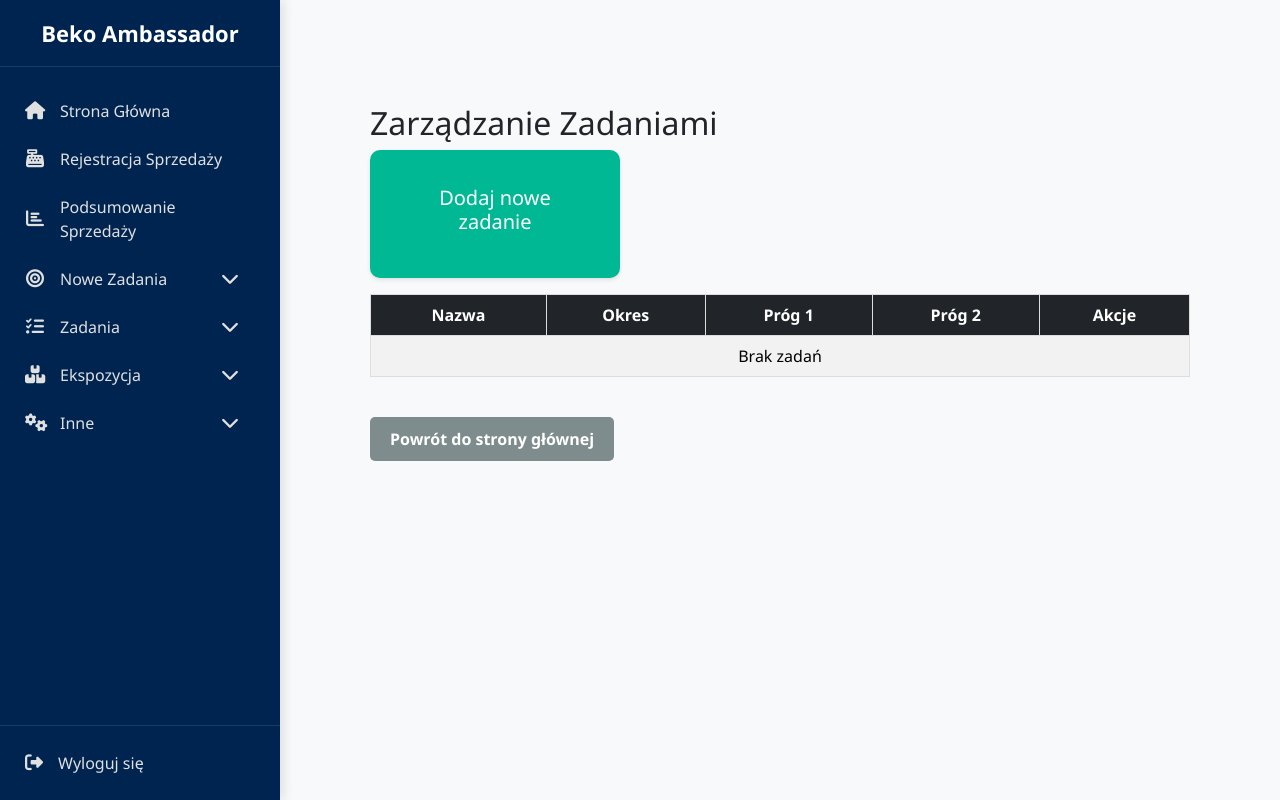
After one commit to Fizyriusz/beko-sales-app, a Django app: page /produkty/zadania/ in a window 1280 px wide. The commit adds this page. Run offline with Django 5.2, Linux system fonts and the light colour scheme; a user stored in the database is signed in; data that the repository does not hold is empty.

Commit message:
nowe zadania

```diff
--- a/produkty/templates/produkty/base.html
+++ b/produkty/templates/produkty/base.html
@@ -31,6 +31,13 @@
                 <li><a href="{% url 'produkty:home' %}"><i class="fas fa-home"></i> Strona Główna</a></li>
                 <li><a href="{% url 'produkty:sprzedaz' %}"><i class="fas fa-cash-register"></i> Rejestracja Sprzedaży</a></li>
                 <li><a href="{% url 'produkty:podsumowanie_sprzedazy' %}"><i class="fas fa-chart-bar"></i> Podsumowanie Sprzedaży</a></li>
+                <li class="has-submenu">
+                    <a href="#" class="submenu-toggle"><i class="fas fa-bullseye"></i> Nowe Zadania <i class="fas fa-chevron-down float-end"></i></a>
+                    <ul class="submenu">
+                        <li><a href="{% url 'produkty:lista_zadan' %}">Lista Zadań</a></li>
+                        <li><a href="{% url 'produkty:nowe_zadanie' %}">Dodaj Zadanie</a></li>
+                    </ul>
+                </li>
                 <li class="has-submenu">
                     <a href="#" class="submenu-toggle"><i class="fas fa-tasks"></i> Zadania <i class="fas fa-chevron-down float-end"></i></a>
                     <ul class="submenu">
--- /dev/null
+++ b/produkty/templates/produkty/zadania_management.html
@@ -0,0 +1,72 @@
+{% extends 'produkty/base.html' %}
+
+{% block title %}Zarządzanie Zadaniami{% endblock %}
+
+{% block content %}
+<div class="container mt-4">
+    <h2>Zarządzanie Zadaniami</h2>
+
+    <div class="mb-3">
+        <div class="card nav-card mb-3" style="max-width: 250px;">
+            <a href="{% url 'produkty:nowe_zadanie' %}" class="card-link text-white">
+                <div class="card-body text-center">
+                    <h5 class="card-title">Dodaj nowe zadanie</h5>
+                </div>
+            </a>
+        </div>
+    </div>
+
+    <div class="table-responsive">
+        <table class="table table-striped table-hover">
+            <thead class="table-dark">
+                <tr>
+                    <th>Nazwa</th>
+                    <th>Okres</th>
+                    <th>Próg 1</th>
+                    <th>Próg 2</th>
+                    <th class="text-center">Akcje</th>
+                </tr>
+            </thead>
+            <tbody>
+                {% for zadanie in zadania %}
+                <tr>
+                    <td><a href="{% url 'produkty:szczegoly_zadania' zadanie.id %}">{{ zadanie.nazwa }}</a></td>
+                    <td>{{ zadanie.data_start|date:"d.m.Y" }} - {{ zadanie.data_koniec|date:"d.m.Y" }}</td>
+                    <td>{{ zadanie.prog_1|default_if_none:"-" }}</td>
+                    <td>{{ zadanie.prog_2|default_if_none:"-" }}</td>
+                    <td class="text-center">
+                        <div class="btn-group" role="group">
+                            <a href="{% url 'produkty:edytuj_zadanie' zadanie.id %}" class="btn btn-warning btn-sm">Edytuj</a>
+                            <a href="{% url 'produkty:usun_zadanie' zadanie.id %}" class="btn btn-danger btn-sm">Usuń</a>
+                        </div>
+                    </td>
+                </tr>
+                {% empty %}
+                <tr>
+                    <td colspan="5" class="text-center">Brak zadań</td>
+                </tr>
+                {% endfor %}
+            </tbody>
+        </table>
+    </div>
+
+    <div class="mt-4 mb-3">
+        <a href="{% url 'produkty:home' %}" class="btn btn-secondary">Powrót do strony głównej</a>
+    </div>
+</div>
+
+<style>
+.nav-card {
+    background-color: #00b894;
+    transition: transform 0.3s;
+    border: none;
+    box-shadow: 0 2px 4px rgba(0,0,0,0.1);
+}
+.nav-card:hover {
+    transform: translateY(-5px);
+}
+.card-link {
+    text-decoration: none;
+}
+</style>
+{% endblock %}
--- a/produkty/urls.py
+++ b/produkty/urls.py
@@ -12,6 +12,13 @@ urlpatterns = [
     path('podsumowanie/', views.podsumowanie_sprzedazy, name='podsumowanie_sprzedazy'),
     path('podsumowanie/reset/', views.reset_sprzedaz, name='reset_sprzedaz'),
     path('wyciagnij_liste_modeli/', views.wyciagnij_liste_modeli, name='wyciagnij_liste_modeli'),  # Nowy widok wyciągania listy modeli
+
+    # Zadania
+    path('zadania/', views.zadania_management, name='lista_zadan'),
+    path('zadania/nowe/', views.zadanie_dodaj, name='nowe_zadanie'),
+    path('zadania/edytuj/<int:zadanie_id>/', views.zadanie_edytuj, name='edytuj_zadanie'),
+    path('zadania/usun/<int:zadanie_id>/', views.zadanie_usun, name='usun_zadanie'),
+    path('zadania/<int:zadanie_id>/', views.szczegoly_zadania, name='szczegoly_zadania'),
 
   # Nowe ścieżki do widoków związanych z zadaniówkami
     path('zadaniowki/', views.lista_zadaniowek, name='lista_zadaniowek'),
--- a/produkty/views.py
+++ b/produkty/views.py
@@ -1,6 +1,6 @@
 from django.shortcuts import render, redirect, get_object_or_404
-from .models import Produkt, Sprzedaz, Task, Ekspozycja, GrupaProduktowa, Marka, KlientCounter
-from .forms import TaskForm
+from .models import Produkt, Sprzedaz, Task, Zadanie, Ekspozycja, GrupaProduktowa, Marka, KlientCounter
+from .forms import TaskForm, ZadanieForm
 import openpyxl
 from openpyxl.utils.exceptions import InvalidFileException
 from zipfile import BadZipFile
@@ -642,3 +642,111 @@ def zadaniowka_usun(request, zadaniowka_id):
         return redirect('produkty:zadaniowki_management')
 
     return render(request, 'produkty/zadaniowka_usun.html', {'zadaniowka': zadaniowka})
+
+@login_required
+def zadania_management(request):
+    """Widok do zarządzania zadaniami"""
+    zadania = Zadanie.objects.all().order_by('-data_start')
+    return render(request, 'produkty/zadania_management.html', {'zadania': zadania})
+
+@login_required
+def zadanie_dodaj(request):
+    """Widok do dodawania nowego zadania"""
+    if request.method == 'POST':
+        form = ZadanieForm(request.POST)
+        if form.is_valid():
+            form.save()
+            return redirect('produkty:zadania_management')
+    else:
+        form = ZadanieForm()
+
+    all_products = Produkt.objects.all()
+
+    return render(request, 'produkty/zadanie_form.html', {'form': form, 'all_products': all_products})
+
+@login_required
+def zadanie_edytuj(request, zadanie_id):
+    """Widok do edycji istniejącego zadania"""
+    zadanie = get_object_or_404(Zadanie, id=zadanie_id)
+
+    if request.method == 'POST':
+        form = ZadanieForm(request.POST, instance=zadanie)
+        if form.is_valid():
+            form.save()
+            return redirect('produkty:zadania_management')
+    else:
+        form = ZadanieForm(instance=zadanie)
+
+    all_products = Produkt.objects.all()
+
+    return render(request, 'produkty/zadanie_form.html', {'form': form, 'all_products': all_products, 'zadanie': zadanie})
+
+@login_required
+def zadanie_usun(request, zadanie_id):
+    """Widok do usuwania zadania"""
+    zadanie = get_object_or_404(Zadanie, id=zadanie_id)
+
+    if request.method == 'POST':
+        zadanie.delete()
+        return redirect('produkty:lista_zadan')
+
+    return render(request, 'produkty/zadanie_usun.html', {'zadanie': zadanie})
+
+@login_required
+def szczegoly_zadania(request, zadanie_id):
+    zadanie = get_object_or_404(Zadanie, id=zadanie_id)
+    modele_w_zadaniu = zadanie.produkty.all()
+
+    sprzedaz_w_okresie = Sprzedaz.objects.filter(
+        produkt__in=modele_w_zadaniu,
+        data_sprzedazy__range=(zadanie.data_start, zadanie.data_koniec)
+    )
+
+    postep = 0
+    cel = 0
+    prog_1_status = False
+    prog_2_status = False
+
+    if zadanie.target == 'ilosc':
+        postep = sprzedaz_w_okresie.aggregate(suma=Sum('liczba_sztuk'))['suma'] or 0
+        if zadanie.prog_1:
+            cel = zadanie.prog_1
+            if postep >= zadanie.prog_1:
+                prog_1_status = True
+        if zadanie.prog_2:
+            cel = zadanie.prog_2 # Ustawiamy cel na najwyższy próg
+            if postep >= zadanie.prog_2:
+                prog_2_status = True
+
+    else: # wartościowy
+        postep = sprzedaz_w_okresie.annotate(
+            wartosc=models.F('liczba_sztuk') * models.F('produkt__stawka')
+        ).aggregate(suma=Sum('wartosc'))['suma'] or 0
+        if zadanie.prog_1_premia:
+            cel = zadanie.prog_1_premia
+            if postep >= zadanie.prog_1_premia:
+                prog_1_status = True
+        if zadanie.prog_2_premia:
+            cel = zadanie.prog_2_premia # Ustawiamy cel na najwyższy próg
+            if postep >= zadanie.prog_2_premia:
+                prog_2_status = True
+
+    procent_realizacji = (postep / cel * 100) if cel and cel > 0 else 0
+
+    sprzedane_modele = sprzedaz_w_okresie.values('produkt__model', 'produkt__marka').annotate(
+        ilosc=Sum('liczba_sztuk'),
+        wartosc=Sum(models.F('liczba_sztuk') * models.F('produkt__stawka'))
+    ).order_by('-ilosc')
+
+    context = {
+        'zadanie': zadanie,
+        'postep': postep,
+        'cel': cel,
+        'procent_realizacji': procent_realizacji,
+        'sprzedane_modele': sprzedane_modele,
+        'modele_w_zadaniu': modele_w_zadaniu,
+        'prog_1_status': prog_1_status,
+        'prog_2_status': prog_2_status,
+    }
+
+    return render(request, 'produkty/szczegoly_zadania.html', context)
```
Also changed, not shown: produkty/forms.py (+31 -1 lines), produkty/models.py (+19 -1 lines), produkty/static/produkty/js/zadanie_form.js (added, +77 -0 lines), produkty/templates/produkty/home.html (+10 -0 lines), produkty/templates/produkty/szczegoly_zadania.html (added, +97 -0 lines), produkty/templates/produkty/zadanie_form.html (added, +97 -0 lines), produkty/migrations/0013_zadanie.py (added), produkty/migrations/0014_zadanie_prog_1_premia_zadanie_prog_2_premia_and_more.py (added).
